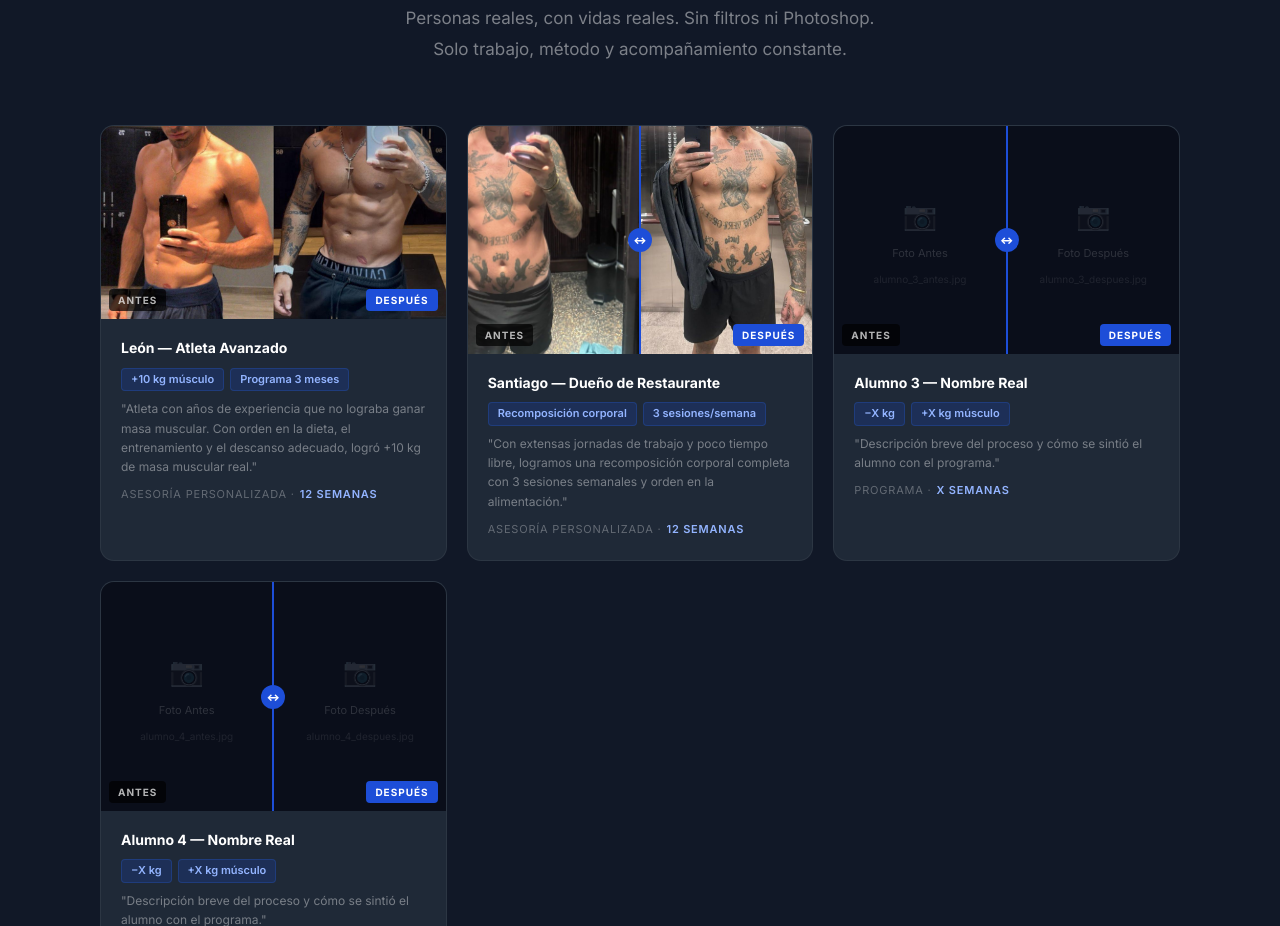
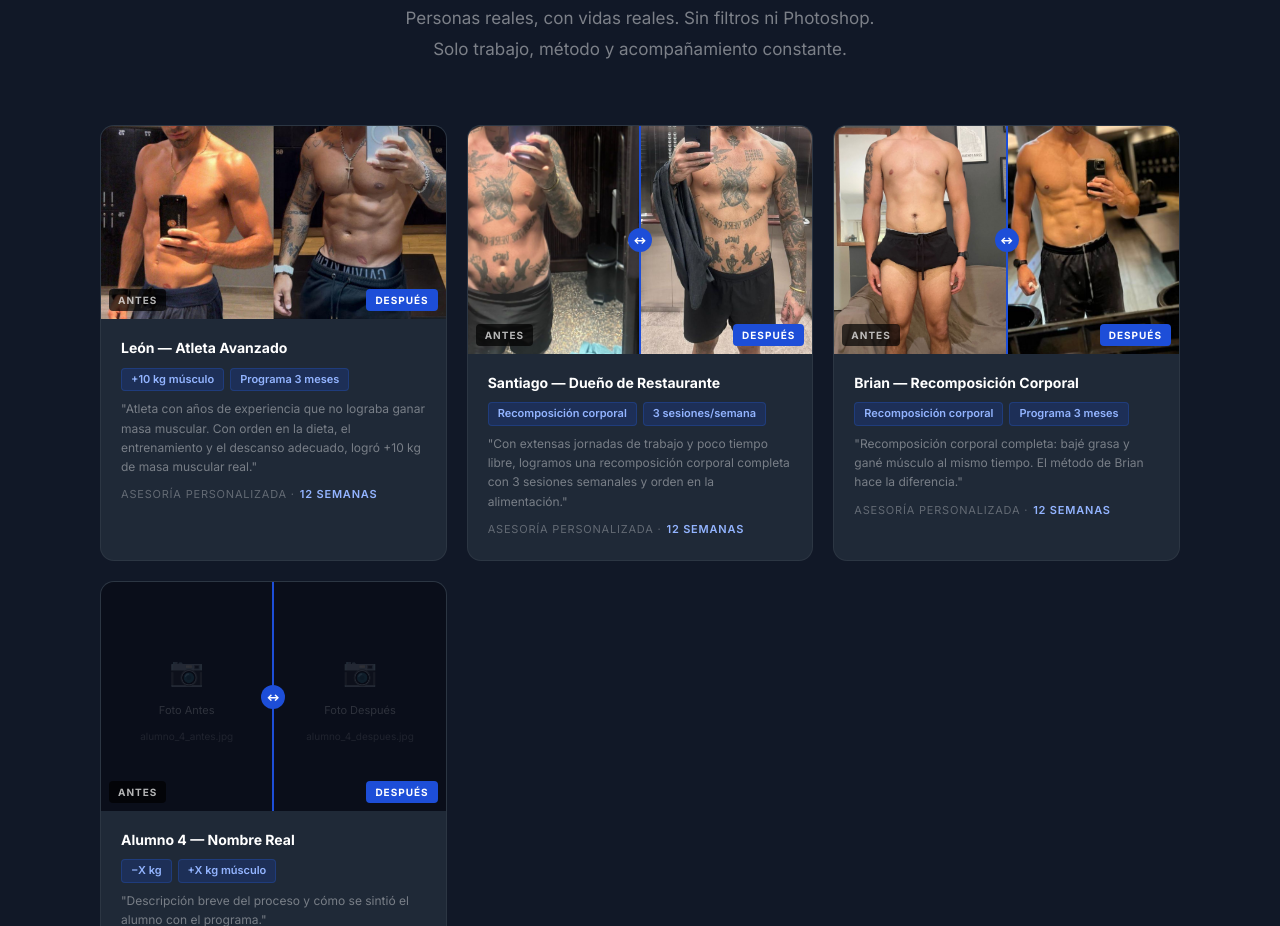
Before and after one commit to bpteam-asesoria-web/Asesorias-online-, a website: page index.html in a window 1280 px wide. Shown: the part 1256-2182 px from the top of the page. Drawn offline with Linux system fonts and the light colour scheme.

Commit message:
Sincroniza index.html con landing_page actualizada

```diff
--- a/index.html
+++ b/index.html
@@ -785,31 +785,23 @@ footer .links a:hover{color:rgba(255,255,255,.7);}
         </div>
       </div>
 
-      <!-- CASO 3 -->
+      <!-- CASO 3 — BRIAN -->
       <div class="case-card">
         <div class="case-imgs">
-          <div class="case-img-placeholder">
-            <span class="ph-icon">📷</span>
-            <span>Foto Antes</span>
-            <span style="font-size:10px;opacity:.6;">alumno_3_antes.jpg</span>
-          </div>
-          <div class="case-img-placeholder">
-            <span class="ph-icon">📷</span>
-            <span>Foto Después</span>
-            <span style="font-size:10px;opacity:.6;">alumno_3_despues.jpg</span>
-          </div>
+          <img src="brian_foto_1.jpeg" alt="Brian antes" class="case-img">
+          <img src="brian_foto_2.jpeg" alt="Brian después" class="case-img">
           <div class="case-divider"></div>
           <span class="case-label before">Antes</span>
           <span class="case-label after">Después</span>
         </div>
         <div class="case-info">
-          <div class="case-name">Alumno 3 — Nombre Real</div>
+          <div class="case-name">Brian — Recomposición Corporal</div>
           <div class="case-result">
-            <span class="case-badge">−X kg</span>
-            <span class="case-badge">+X kg músculo</span>
-          </div>
-          <p class="case-desc">"Descripción breve del proceso y cómo se sintió el alumno con el programa."</p>
-          <div class="case-weeks">Programa · <span>X semanas</span></div>
+            <span class="case-badge">Recomposición corporal</span>
+            <span class="case-badge">Programa 3 meses</span>
+          </div>
+          <p class="case-desc">"Recomposición corporal completa: bajé grasa y gané músculo al mismo tiempo. El método de Brian hace la diferencia."</p>
+          <div class="case-weeks">Asesoría personalizada · <span>12 semanas</span></div>
         </div>
       </div>
 
```
